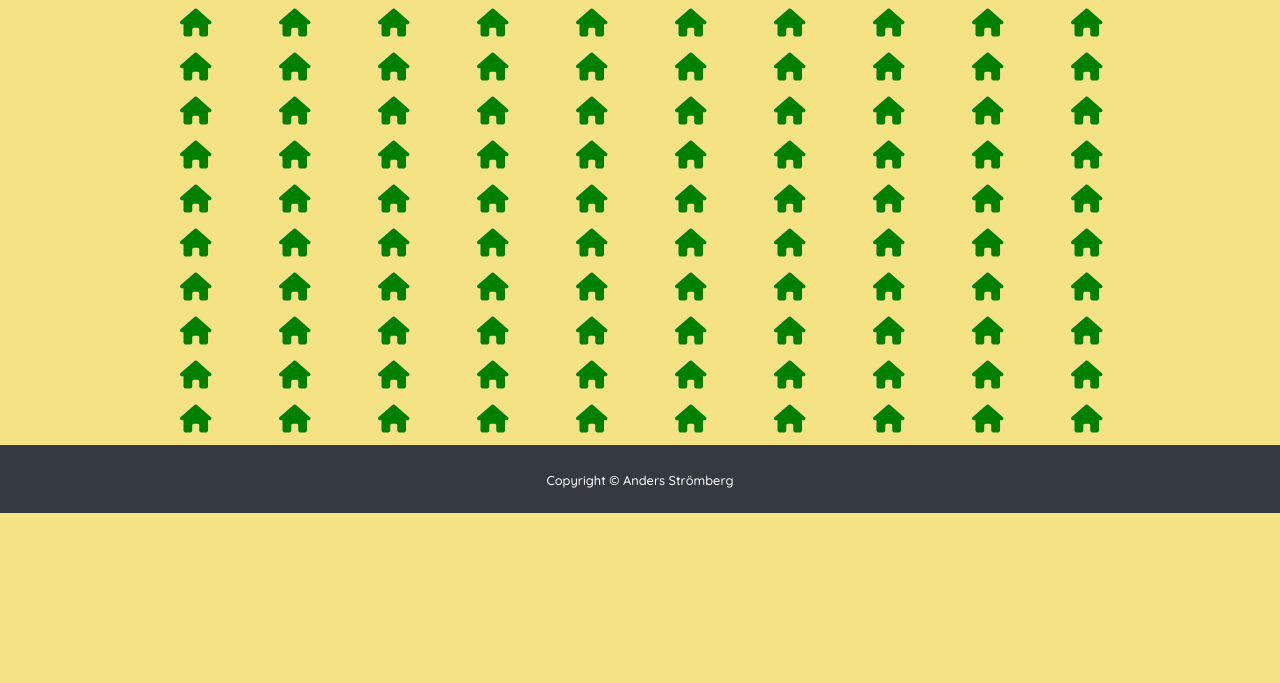
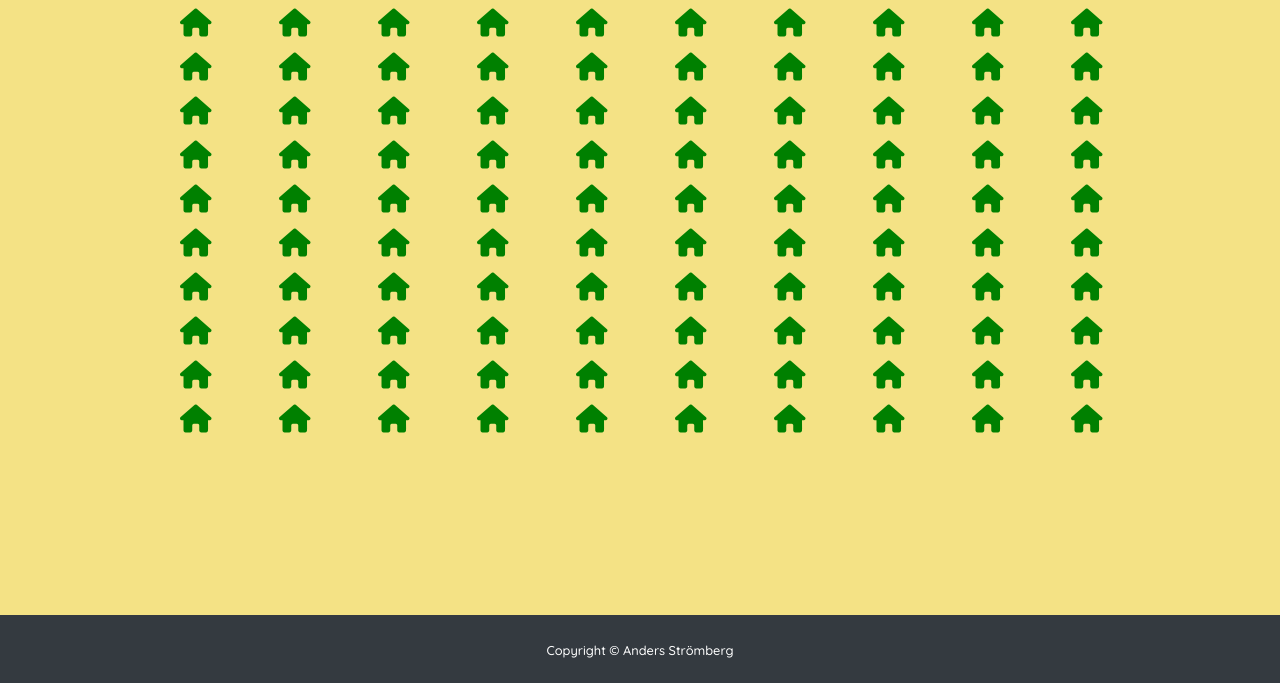
Before and after one commit to anst9000/Zombies, a plain HTML site: page index.html in a window 1280 px wide. Shown: the part 117-800 px from the top of the page. Drawn offline with nearby package versions, Linux system fonts and the light colour scheme; a web font is replaced by a local one.

Commit message:
Update styles.css

```diff
--- a/styles.css
+++ b/styles.css
@@ -70,3 +70,11 @@ h2 {
   width: 1000px;
   font-size: 1.4em;
 }
+
+#sticky-footer {
+   position: fixed;
+   left: 0;
+   bottom: 0;
+   width: 100%;
+   text-align: center;
+}
```
